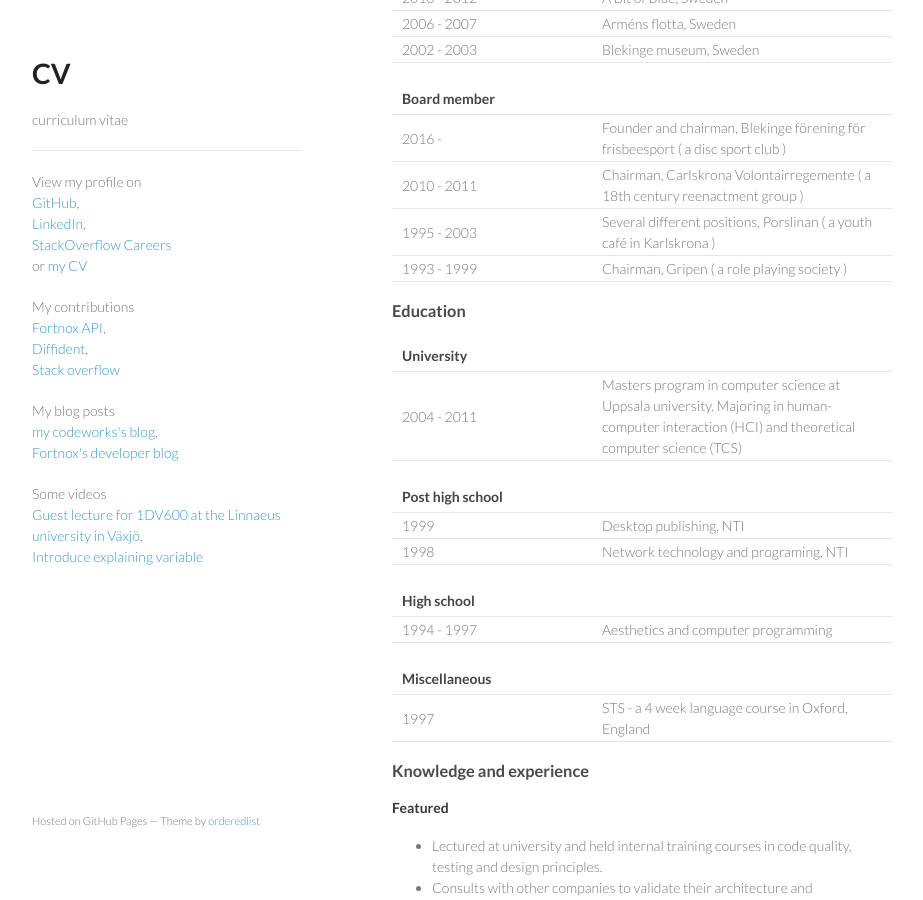
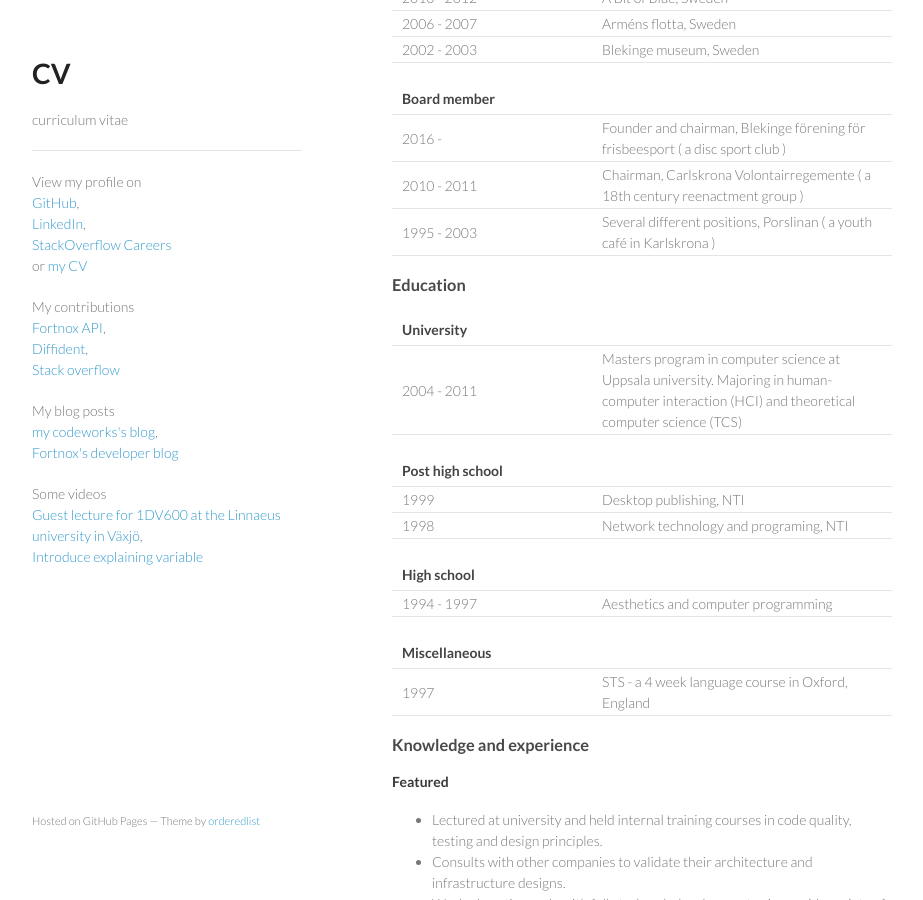
Before and after one commit to d-Pixie/d-Pixie.github.io, a Jekyll site: the page built from cv/index.md, in a window 1280 px wide and 900 px high, scrolled down 912 px. Shown: the whole window, without its empty margins (178-1101 px from the left). Built offline with Jekyll 4.4.1, drawn with Linux system fonts in a browser that asks for light colours.

Commit message:
Removes a row to make it fit on one page when printing

```diff
--- a/cv/index.md
+++ b/cv/index.md
@@ -52,7 +52,6 @@ jonas.schubert.erlandsson@gmail.com
   2016 - | Founder and chairman, Blekinge förening för frisbeesport ( a disc sport club )
   2010 - 2011 | Chairman, Carlskrona Volontairregemente ( a 18th century reenactment group )
   1995 - 2003 | Several different positions, Porslinan ( a youth café in Karlskrona )
-  1993 - 1999 | Chairman, Gripen ( a role playing society )
 
 ### Education
 
```
